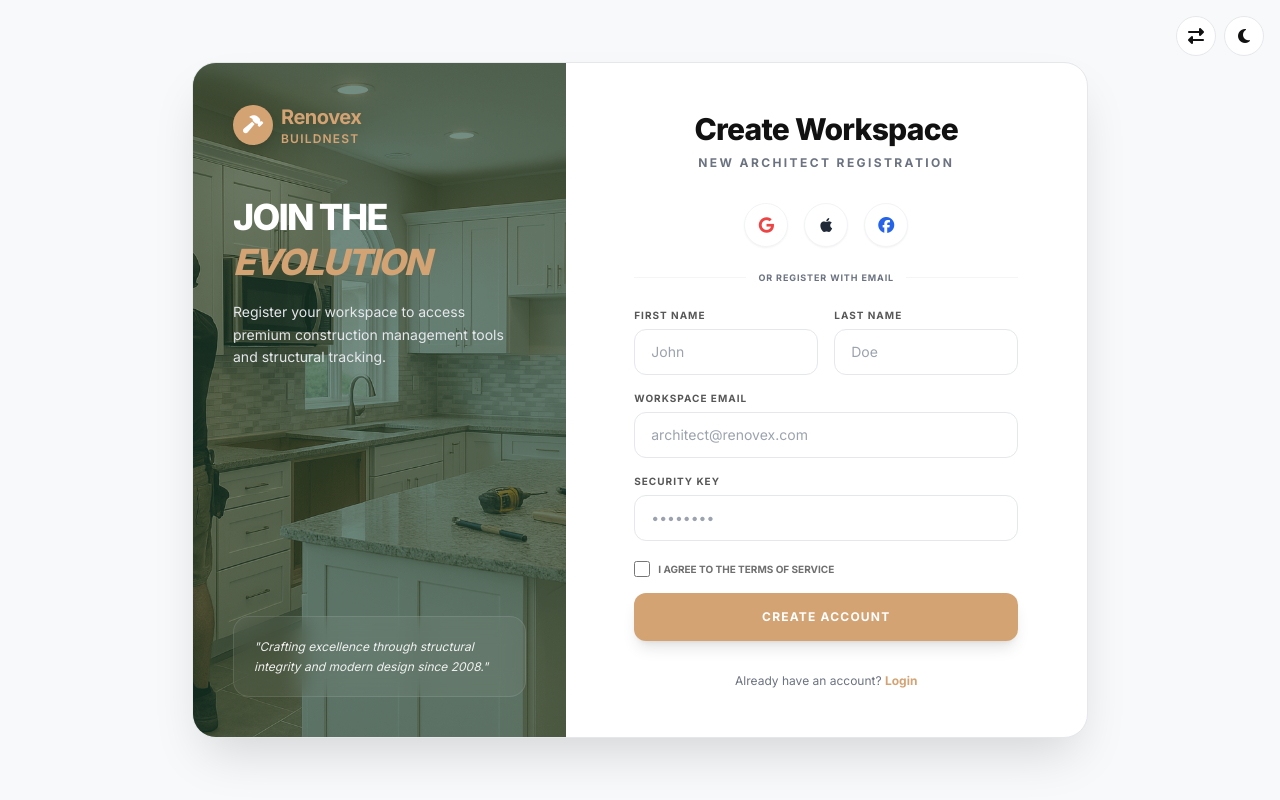
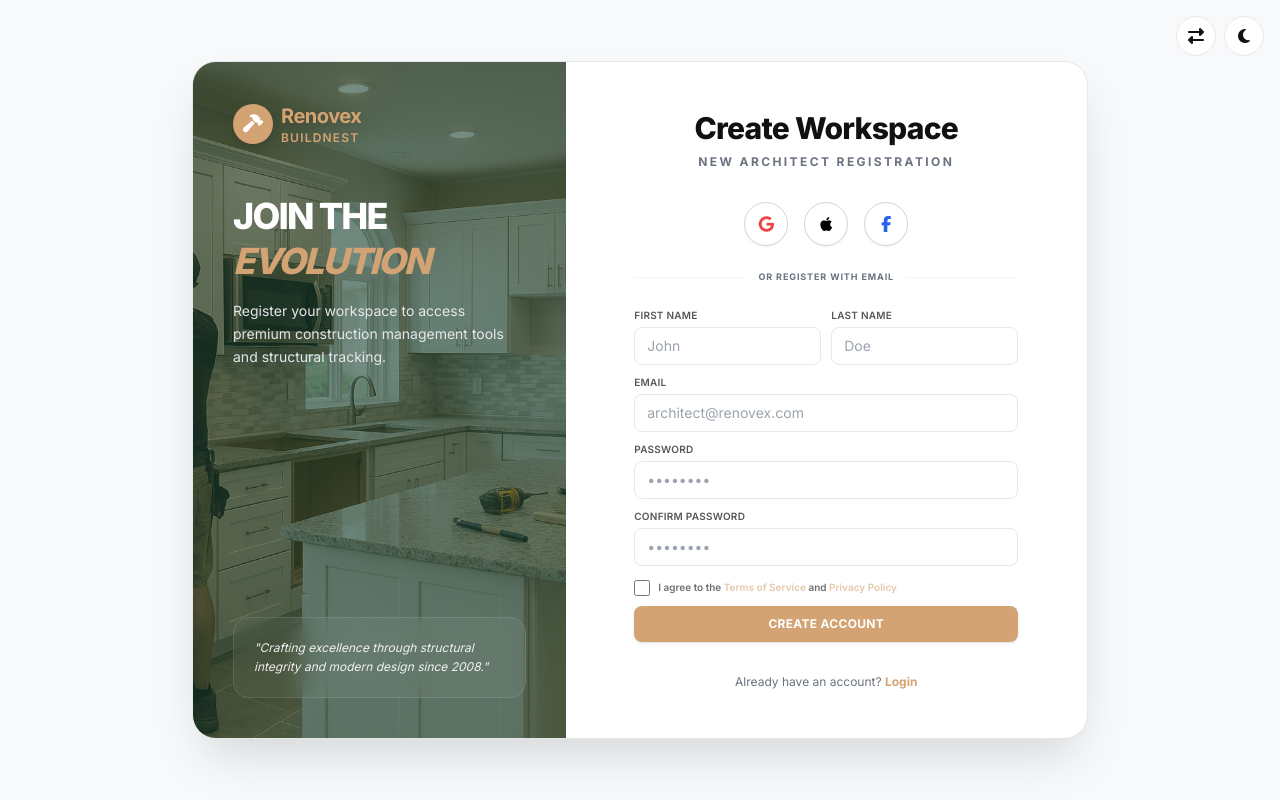
Before and after one commit to praneashMG/GrowwHomeRenovation, a plain HTML site: page signup.html in a window 1280 px wide. Drawn offline with nearby package versions, Linux system fonts and the light colour scheme.

Commit message:
first commit

```diff
--- a/signup.html
+++ b/signup.html
@@ -87,8 +87,7 @@
     </div>
 
     <div class="relative w-full max-w-4xl">
-        <div class="auth-card w-full flex flex-col md:flex-row rounded-3xl min-h-[600px] overflow-hidden">
-
+<div class="auth-card w-full flex flex-col md:flex-row rounded-3xl overflow-hidden">
             <div class="hidden md:flex md:w-5/12 relative bg-[#1B4332]">
                 <img src="/assets/lo.png" class="absolute inset-0 w-full h-full object-cover opacity-40">
                 <div class="relative z-10 p-10 text-white flex flex-col justify-between h-full">
@@ -133,14 +132,14 @@
                     </div>
 
                     <div class="flex justify-center gap-4 mb-6">
-                        <button class="w-11 h-11 rounded-full border border-gray-100 flex items-center justify-center hover:bg-gray-50 transition shadow-sm input-field">
-                            <i class="fab fa-google text-red-500"></i>
+                       <button class="w-11 h-11 rounded-full border border-gray-300 bg-white flex items-center justify-center hover:bg-gray-100 transition shadow-sm dark:bg-[#1A1A1A] dark:border-[#2A2A2A]">
+    <i class="fab fa-google text-red-500 text-base"></i>
 </button>
-                        <button class="w-11 h-11 rounded-full border border-gray-100 flex items-center justify-center hover:bg-gray-50 transition shadow-sm input-field">
-                            <i class="fab fa-apple text-gray-800 dark:text-white"></i>
+                      <button class="w-11 h-11 rounded-full border border-gray-300 bg-white flex items-center justify-center hover:bg-gray-100 transition shadow-sm dark:bg-[#1A1A1A] dark:border-[#2A2A2A]">
+    <i class="fab fa-apple text-black dark:text-white"></i>
 </button>
-                        <button class="w-11 h-11 rounded-full border border-gray-100 flex items-center justify-center hover:bg-gray-50 transition shadow-sm input-field">
-                            <i class="fab fa-facebook text-blue-600"></i>
+                      <button class="w-11 h-11 rounded-full bg-white border border-gray-300 flex items-center justify-center hover:bg-gray-100 transition shadow-sm dark:bg-[#1A1A1A] dark:border-[#2A2A2A]">
+    <i class="fab fa-facebook-f text-blue-600 text-base"></i>
 </button>
                     </div>
 
@@ -149,39 +148,61 @@
                         <span class="text-[9px] font-bold uppercase tracking-widest text-gray-500">OR REGISTER WITH EMAIL</span>
                         <div class="flex-1 h-px bg-gray-200 opacity-40"></div>
                     </div>
+<form action="#" class="space-y-2.5">
 
-                    <form action="#" class="space-y-4">
-                        <div class="grid grid-cols-2 gap-4">
+    <div class="grid grid-cols-2 gap-2.5">
         <div>
-                                <label class="block text-[10px] font-bold uppercase tracking-widest mb-1.5 opacity-70">First Name</label>
-                                <input type="text" required class="input-field w-full px-4 py-3 rounded-xl text-sm outline-none focus:ring-1 focus:ring-[#1B4332]" placeholder="John">
+            <label class="block text-[10px] font-semibold uppercase tracking-wide mb-1 opacity-70">First Name</label>
+            <input type="text" required
+                class="input-field w-full px-3 py-2 rounded-lg text-sm outline-none focus:ring-1 focus:ring-[#1B4332]"
+                placeholder="John">
         </div>
+
         <div>
-                                <label class="block text-[10px] font-bold uppercase tracking-widest mb-1.5 opacity-70">Last Name</label>
-                                <input type="text" required class="input-field w-full px-4 py-3 rounded-xl text-sm outline-none focus:ring-1 focus:ring-[#1B4332]" placeholder="Doe">
+            <label class="block text-[10px] font-semibold uppercase tracking-wide mb-1 opacity-70">Last Name</label>
+            <input type="text" required
+                class="input-field w-full px-3 py-2 rounded-lg text-sm outline-none focus:ring-1 focus:ring-[#1B4332]"
+                placeholder="Doe">
         </div>
     </div>
 
     <div>
-                            <label class="block text-[10px] font-bold uppercase tracking-widest mb-1.5 opacity-70">Workspace Email</label>
-                            <input type="email" required class="input-field w-full px-4 py-3 rounded-xl text-sm outline-none focus:ring-1 focus:ring-[#1B4332]" placeholder="architect@renovex.com">
+        <label class="block text-[10px] font-semibold uppercase tracking-wide mb-1 opacity-70">Email</label>
+        <input type="email" required
+            class="input-field w-full px-3 py-2 rounded-lg text-sm outline-none focus:ring-1 focus:ring-[#1B4332]"
+            placeholder="architect@renovex.com">
     </div>
 
     <div>
-                            <label class="block text-[10px] font-bold uppercase tracking-widest mb-1.5 opacity-70">Security Key</label>
-                            <input type="password" required class="input-field w-full px-4 py-3 rounded-xl text-sm outline-none focus:ring-1 focus:ring-[#1B4332]" placeholder="••••••••">
+        <label class="block text-[10px] font-semibold uppercase tracking-wide mb-1 opacity-70">PASSWORD</label>
+        <input type="password" required
+            class="input-field w-full px-3 py-2 rounded-lg text-sm outline-none focus:ring-1 focus:ring-[#1B4332]"
+            placeholder="••••••••">
+    </div>
+
+    <div>
+        <label class="block text-[10px] font-semibold uppercase tracking-wide mb-1 opacity-70">CONFIRM PASSWORD</label>
+        <input type="password" required
+            class="input-field w-full px-3 py-2 rounded-lg text-sm outline-none focus:ring-1 focus:ring-[#1B4332]"
+            placeholder="••••••••">
     </div>
 
     <div class="flex items-center gap-2 pt-1">
-                            <input type="checkbox" required id="terms" class="w-4 h-4 rounded border-gray-300 accent-[#1B4332]">
-                            <label for="terms" class="text-[10px] font-bold uppercase opacity-60 cursor-pointer">I agree to the Terms of Service</label>
+        <input type="checkbox" required id="terms"
+            class="w-4 h-4 rounded border-gray-300 accent-[#1B4332]">
+      <label for="terms"
+    class="text-[10px] font-semibold opacity-60 cursor-pointer">
+    I agree to the <span class="text-accent hover:underline">Terms of Service</span> and
+    <span class="text-accent hover:underline">Privacy Policy</span>
+</label>
     </div>
 
-                        <button type="submit" class="w-full bg-accent py-4 rounded-xl text-white font-bold text-xs uppercase tracking-widest shadow-lg mt-2 hover:brightness-105 transition transform active:scale-[0.98]">
+    <button type="submit"
+        class="w-full bg-accent py-2.5 rounded-lg text-white font-bold text-xs uppercase tracking-wide shadow mt-1 hover:brightness-105 transition active:scale-[0.98]">
         Create Account
     </button>
+
 </form>
-
                     <p class="text-xs mt-8 text-center text-gray-500">
                         Already have an account? <a href="login.html" class="text-[#D4A373] font-bold hover:underline">Login</a>
                     </p>
```
Also changed, not shown: index.html (+0 -1 lines), login.html (+12 -12 lines). Lines whose indentation alone changed are shown as unchanged.
